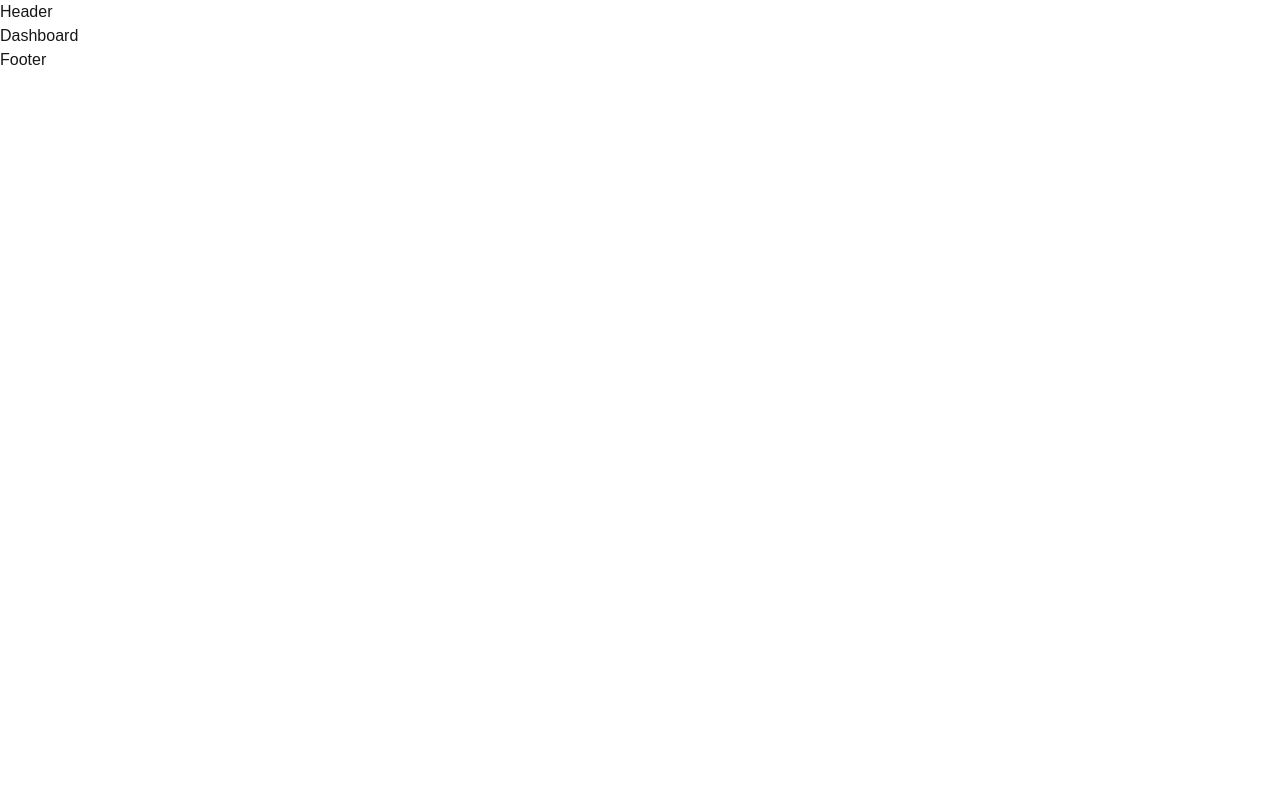
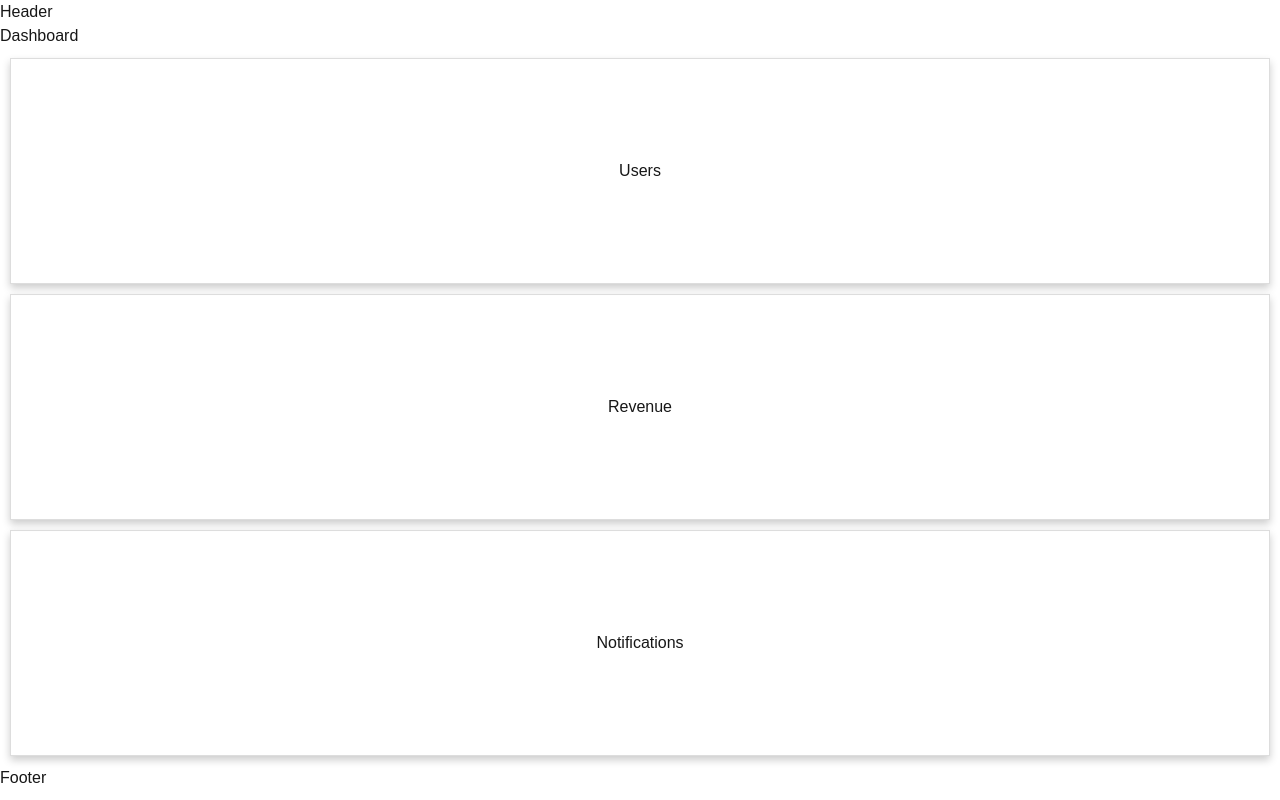
Before and after one commit to Ebrima-Mbye/limm-project, a Next.js app: page /dashboard in a window 1280 px wide. Built offline with nearby package versions, Linux system fonts and the light colour scheme.

Commit message:
Dashboard built Successfully... 07-12-24, 17:21, boys' new house.

```diff
--- /dev/null
+++ b/src/app/dashboard/@notifications/page.jsx
@@ -0,0 +1,7 @@
+import Card from "../../components/Card";
+// import Card from "@/components/Card";
+export default function Notifications() {
+  return (
+    <Card>Notifications</Card>
+  )
+}
--- /dev/null
+++ b/src/app/dashboard/@revenue/page.jsx
@@ -0,0 +1,7 @@
+import Card from "../../components/Card";
+// import Card from "@/components/Card";
+export default function Revenue() {
+  return (
+    <Card>Revenue</Card>
+  )
+}
--- /dev/null
+++ b/src/app/dashboard/@users/page.jsx
@@ -0,0 +1,7 @@
+import Card from "../../components/Card";
+// import Card from "@/components/Card";
+export default function Users() {
+  return (
+    <Card>Users</Card>
+  )
+}
--- /dev/null
+++ b/src/app/dashboard/layout.jsx
@@ -0,0 +1,19 @@
+export default function DashboardLayout({
+  children,
+  notifications,
+  revenue,
+  users,
+}) {
+  return (
+    <div>
+      <div>{children}</div>
+      <div className="flex">
+        <div className="flex flex-col">
+          <div>{users}</div>
+          <div>{revenue}</div>
+        </div>
+        <div className="flex felx-1">{notifications}</div>
+      </div>
+    </div>
+  );
+}
--- a/src/app/dashboard/page.jsx
+++ b/src/app/dashboard/page.jsx
@@ -1,8 +1,5 @@
-
-export default function page() {
+export default function Dashboard() {
   return (
-    <div>
-        Dashboard
-    </div>
+    <div className="text-xl px-2">Dashboard</div>
   )
 }
```
